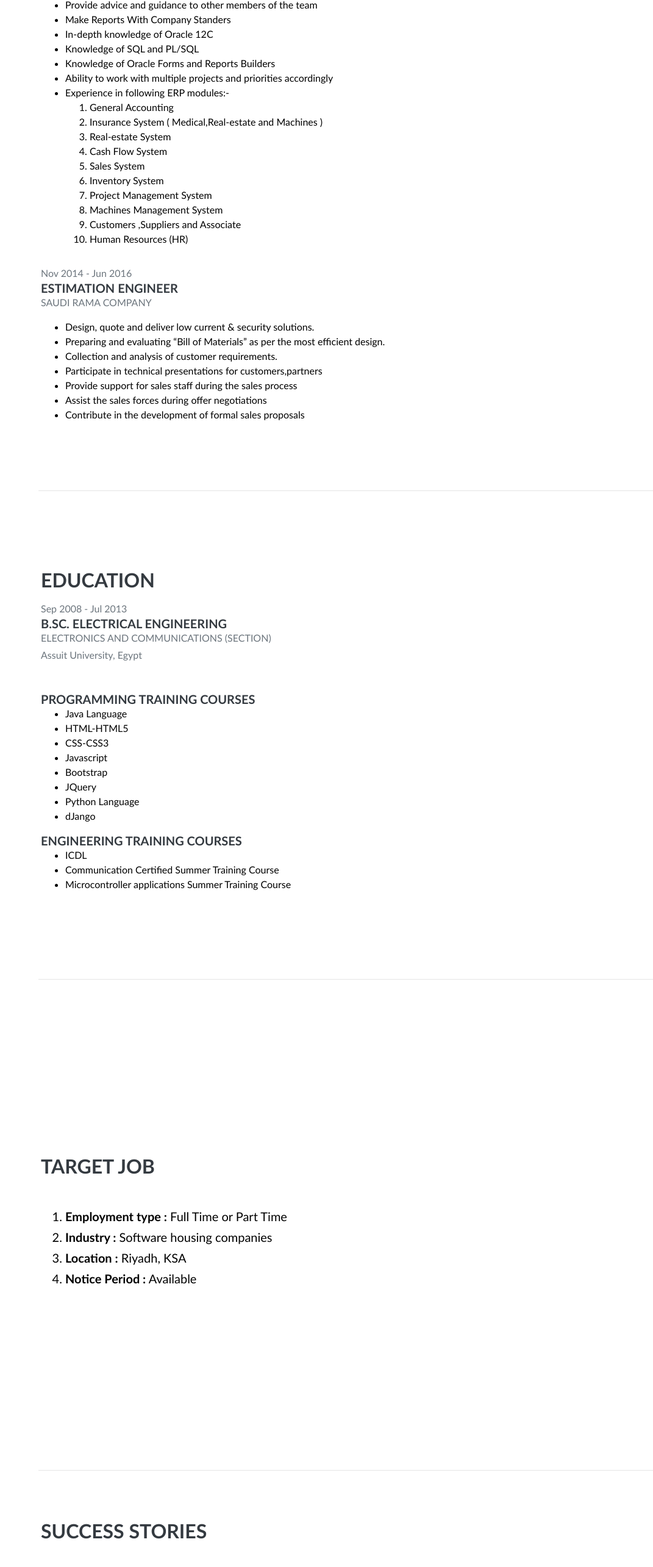
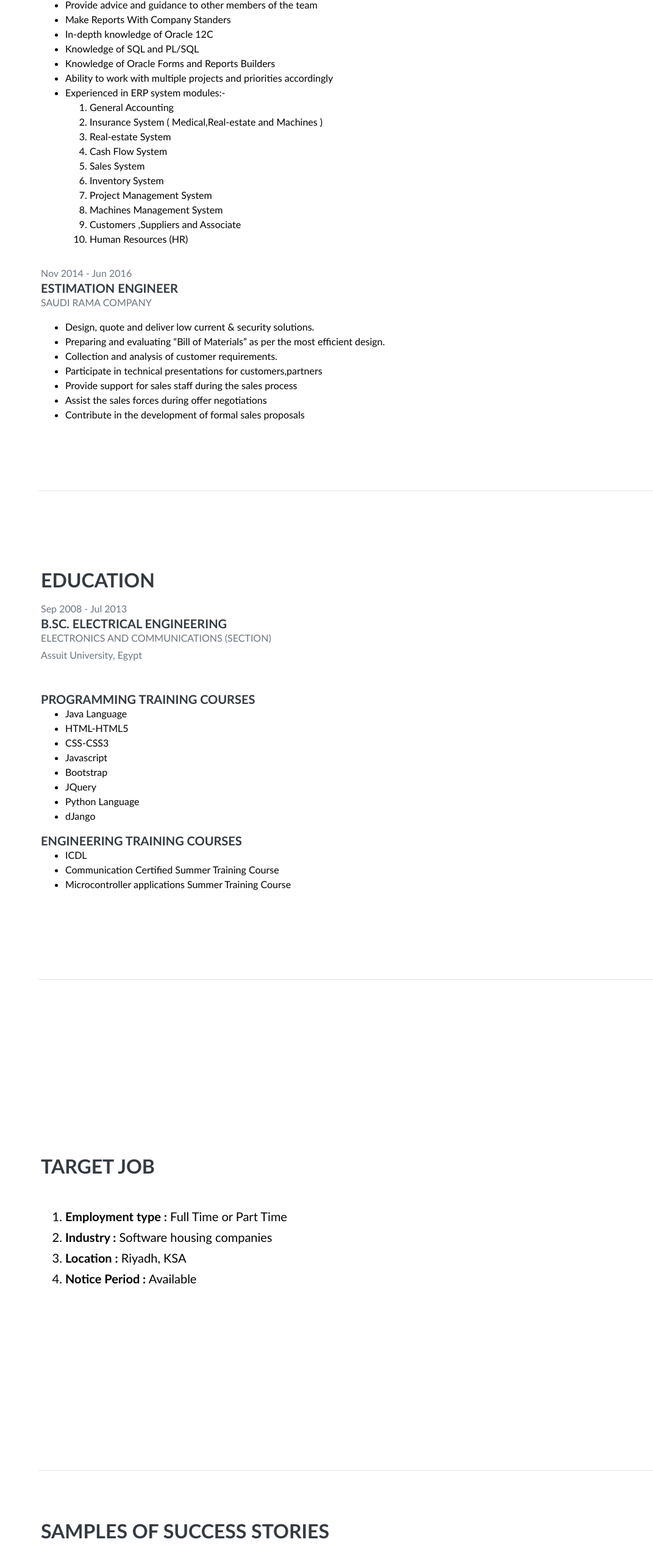
Before and after one commit to Dev-Sara9/Sara-Salah-CV, a plain HTML site: page index.html in a window 1280 px wide. Shown: the part 4191-6760 px from the top of the page at 61% size, without its empty margins (209-1280 px from the left). Drawn offline with nearby package versions, Linux system fonts and the light colour scheme; a web font is replaced by a local one.

Commit message:
Update index.html

```diff
--- a/index.html
+++ b/index.html
@@ -220,7 +220,7 @@
                                 <li>Knowledge of SQL and PL/SQL</li>
                                 <li>Knowledge of Oracle Forms and Reports Builders</li>
                                 <li>Ability to work with multiple projects and priorities accordingly</li>
-                                <li>Experience in following ERP modules:-</li>
+                                <li>Experienced in ERP system modules:-</li>
                                 <ol>
                                   <li>General Accounting</li>
                                   <li>Insurance System ( Medical,Real-estate and Machines )</li>
@@ -326,7 +326,7 @@
             <!-- Success Stories-->
             <section class="resume-section  pl-1" id="awards">
                 <div class="resume-section-content">
-                    <h3 class="mb-5">Success Stories</h3>
+                    <h3 class="mb-5">Samples of Success Stories</h3>
                     <ul class="fa-ul mb-0">
                         <li>
                             <span class="fa-li"><i class="fas fa-trophy text-warning"></i></span>
```
